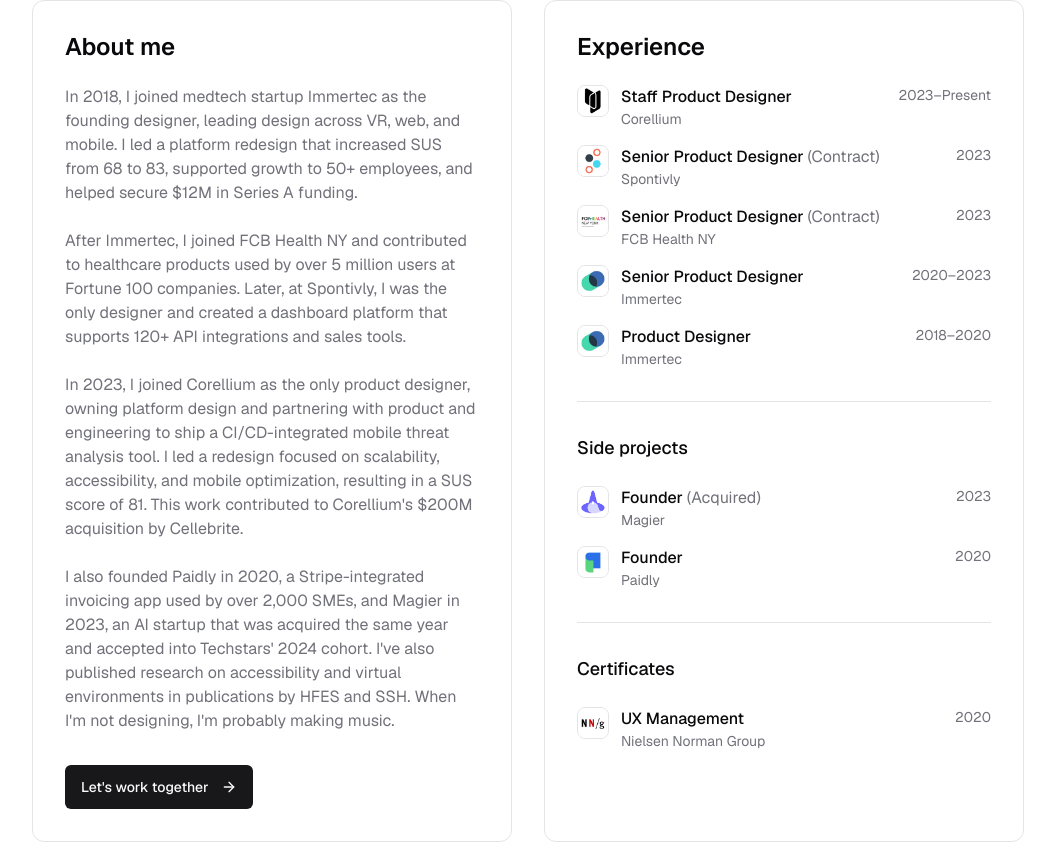
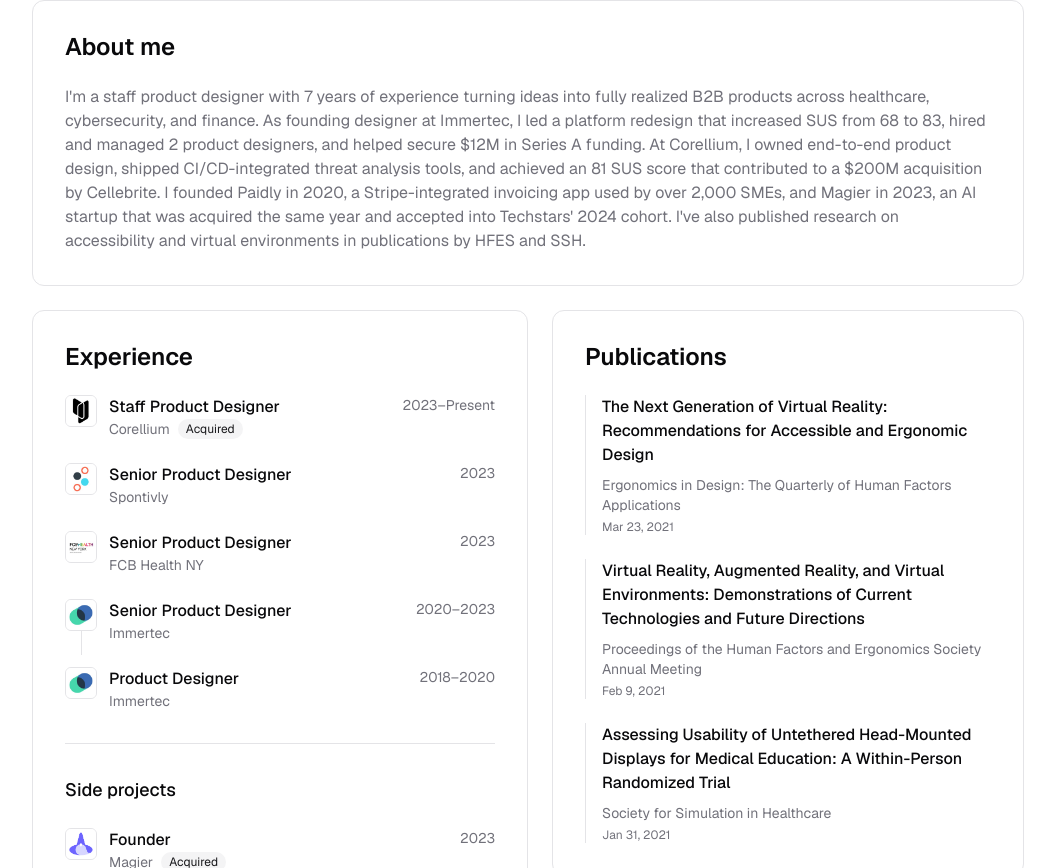
Before and after one commit to brendanciccone/portfolio, a Next.js app: page /about in a window 1280 px wide. Shown: the part 112-980 px from the top of the page, without its empty margins (112-1167 px from the left). Built offline with nearby package versions, Linux system fonts and the light colour scheme.

Commit message:
fix: update about page contents

```diff
--- a/app/about/page.tsx
+++ b/app/about/page.tsx
@@ -16,57 +16,30 @@ export default function About() {
   return (
     <div className="min-h-screen bg-background text-foreground">
       <Header />
-      <div className="max-w-[1024px] mx-auto px-4 py-6 sm:py-8">
-        <div className="flex flex-col gap-6 sm:gap-8">
-          <div className="flex flex-col md:flex-row gap-6 sm:gap-8 md:items-stretch">
-            <div className="w-full md:w-1/2">
-              <FadeIn delay={0} duration={350} className="h-full">
-                <div className="w-full max-w-[528px] mx-auto border border-border rounded-xl p-4 sm:p-8 h-full flex flex-col">
+      <div className="max-w-[1024px] mx-auto px-4 py-6 sm:py-8 flex flex-col gap-6">
+        {/* About Me */}
+        <FadeIn delay={0} duration={350}>
+          <section className="w-full border border-border rounded-xl p-4 sm:p-8 flex flex-col">
             <h1 className="text-xl sm:text-[24px] font-semibold mb-4 sm:mb-6">About me</h1>
             <div className="space-y-4 sm:space-y-6 text-muted-foreground">
               <p className="text-sm sm:text-base">
-                      In 2018, I joined medtech startup Immertec as the founding designer,
-                      leading design across VR, web, and mobile. I led a platform redesign
-                      that increased SUS from 68 to 83, supported growth to 50+ employees,
-                      and helped secure $12M in Series A funding.
-                    </p>
-                    <p className="text-sm sm:text-base">
-                      After Immertec, I joined FCB Health NY and contributed to healthcare
-                      products used by over 5 million users at Fortune 100 companies. Later,
-                      at Spontivly, I was the only designer and created a dashboard platform
-                      that supports 120+ API integrations and sales tools.
-                    </p>
-                    <p className="text-sm sm:text-base">
-                      In 2023, I joined Corellium as the only product designer, owning platform
-                      design and partnering with product and engineering to ship a CI/CD-integrated
-                      mobile threat analysis tool. I led a redesign focused on scalability,
-                      accessibility, and mobile optimization, resulting in a SUS score of 81. This work contributed to Corellium's $200M acquisition by Cellebrite.
-                    </p>
-                    <p className="text-sm sm:text-base">
-                      I also founded Paidly in 2020, a Stripe-integrated invoicing app used by over
-                      2,000 SMEs, and Magier in 2023, an AI startup that was acquired the same year
-                      and accepted into Techstars' 2024 cohort. I've also published research on
-                      accessibility and virtual environments in publications by HFES and SSH. When I'm not designing, I'm probably making music.
+                I'm a staff product designer with 7 years of experience turning ideas into fully realized B2B products across healthcare, cybersecurity, and finance. As founding designer at Immertec, I led a platform redesign that increased SUS from 68 to 83, hired and managed 2 product designers, and helped secure $12M in Series A funding. At Corellium, I owned end-to-end product design, shipped CI/CD-integrated threat analysis tools, and achieved an 81 SUS score that contributed to a $200M acquisition by Cellebrite. I founded Paidly in 2020, a Stripe-integrated invoicing app used by over 2,000 SMEs, and Magier in 2023, an AI startup that was acquired the same year and accepted into Techstars' 2024 cohort. I've also published research on accessibility and virtual environments in publications by HFES and SSH.
               </p>
             </div>
-                  <div className="mt-auto pt-6 sm:pt-8">
-                    <Button asChild className="px-4" size="lg">
-                      <Link href="/contact">
-                        Let's work together <ArrowRight className="ml-1 h-4 w-4 transition-all duration-200" />
-                      </Link>
-                    </Button>
-                  </div>
-                </div>
+          </section>
         </FadeIn>
-            </div>
-            <div className="w-full md:w-1/2">
-              <FadeIn delay={0.1} duration={350} className="h-full">
-                <div className="w-full max-w-[528px] mx-auto border border-border rounded-xl p-4 sm:p-8 h-full flex flex-col">
+
+        {/* Experience | Publications & Certificates */}
+        <div className="flex flex-col md:flex-row gap-6 md:items-stretch min-h-[600px]">
+          {/* Experience */}
+          <FadeIn delay={0.1} duration={350} className="w-full md:w-1/2 flex">
+            <section className="w-full max-w-[528px] mx-auto border border-border rounded-xl p-4 sm:p-8 flex flex-col flex-1">
               <h2 className="text-xl sm:text-[24px] font-semibold mb-4 sm:mb-6">Experience</h2>
-                  <ul className="space-y-4">
+              <div>
+                <ul className="space-y-6">
+                {/* Corellium */}
                 <li className="flex items-start gap-3">
-                      <div className="flex-shrink-0 w-8 h-8 rounded-lg bg-background border border-border flex items-center justify-center overflow-hidden">
-                        {/* Corellium Logo */}
+                  <div className="flex-shrink-0 w-8 h-8 rounded-md bg-background border border-border flex items-center justify-center overflow-hidden">
                     <Image
                       src="/about/logos/corellium.jpeg"
                       alt="Corellium logo"
@@ -77,15 +50,20 @@ export default function About() {
                   </div>
                   <div className="flex-1 flex justify-between items-start min-w-0">
                     <div>
+                      <div className="flex items-center gap-2">
                         <span className="font-medium">Staff Product Designer</span>
-                          <div className="text-sm text-muted-foreground">Corellium</div>
+                      </div>
+                      <div className="text-sm text-muted-foreground flex items-center gap-2">
+                        Corellium
+                        <span className="text-xs bg-secondary text-secondary-foreground px-2 py-0.5 rounded-full">Acquired</span>
+                      </div>
                     </div>
                     <span className="text-sm text-muted-foreground flex-shrink-0 ml-2">2023–Present</span>
                   </div>
                 </li>
+                {/* Spontivly */}
                 <li className="flex items-start gap-3">
-                      <div className="flex-shrink-0 w-8 h-8 rounded-lg bg-background border border-border flex items-center justify-center overflow-hidden">
-                        {/* Spontivly Logo */}
+                  <div className="flex-shrink-0 w-8 h-8 rounded-md bg-background border border-border flex items-center justify-center overflow-hidden">
                     <Image
                       src="/about/logos/spontivly.jpeg"
                       alt="Spontivly logo"
@@ -96,15 +74,17 @@ export default function About() {
                   </div>
                   <div className="flex-1 flex justify-between items-start min-w-0">
                     <div>
-                          <span className="font-medium">Senior Product Designer <span className="font-normal text-muted-foreground">(Contract)</span></span>
+                      <div className="flex items-center gap-2">
+                        <span className="font-medium">Senior Product Designer</span>
+                      </div>
                       <div className="text-sm text-muted-foreground">Spontivly</div>
                     </div>
                     <span className="text-sm text-muted-foreground flex-shrink-0 ml-2">2023</span>
                   </div>
                 </li>
+                {/* FCB Health NY */}
                 <li className="flex items-start gap-3">
-                      <div className="flex-shrink-0 w-8 h-8 rounded-lg bg-background border border-border flex items-center justify-center overflow-hidden">
-                        {/* FCB Health Logo */}
+                  <div className="flex-shrink-0 w-8 h-8 rounded-md bg-background border border-border flex items-center justify-center overflow-hidden">
                     <Image
                       src="/about/logos/fcb_health_ny.jpeg"
                       alt="FCB Health logo"
@@ -115,15 +95,40 @@ export default function About() {
                   </div>
                   <div className="flex-1 flex justify-between items-start min-w-0">
                     <div>
-                          <span className="font-medium">Senior Product Designer <span className="font-normal text-muted-foreground">(Contract)</span></span>
+                      <div className="flex items-center gap-2">
+                        <span className="font-medium">Senior Product Designer</span>
+                      </div>
                       <div className="text-sm text-muted-foreground">FCB Health NY</div>
                     </div>
                     <span className="text-sm text-muted-foreground flex-shrink-0 ml-2">2023</span>
                   </div>
                 </li>
+                {/* Immertec Senior */}
+                <li className="relative flex items-start gap-3">
+                  <div className="flex-shrink-0 w-8 h-8 rounded-md bg-background border border-border flex items-center justify-center overflow-hidden">
+                    <Image
+                      src="/about/logos/immertec.jpeg"
+                      alt="Immertec logo"
+                      width={32}
+                      height={32}
+                      className="w-full h-full object-contain"
+                    />
+                  </div>
+                  {/* Vertical connecting line */}
+                  <div className="absolute left-4 top-8 h-[1.5rem] border-l border-border"></div>
+                  <div className="flex-1 flex justify-between items-start min-w-0">
+                    <div>
+                      <div className="flex items-center gap-2">
+                        <span className="font-medium">Senior Product Designer</span>
+                      </div>
+                      <div className="text-sm text-muted-foreground">Immertec</div>
+                    </div>
+                    <span className="text-sm text-muted-foreground flex-shrink-0 ml-2">2020–2023</span>
+                  </div>
+                </li>
+                {/* Immertec Product Designer */}
                 <li className="flex items-start gap-3">
-                      <div className="flex-shrink-0 w-8 h-8 rounded-lg bg-background border border-border flex items-center justify-center overflow-hidden">
-                        {/* Immertec Logo */}
+                  <div className="flex-shrink-0 w-8 h-8 rounded-md bg-background border border-border flex items-center justify-center overflow-hidden">
                     <Image
                       src="/about/logos/immertec.jpeg"
                       alt="Immertec logo"
@@ -134,40 +139,24 @@ export default function About() {
                   </div>
                   <div className="flex-1 flex justify-between items-start min-w-0">
                     <div>
-                          <span className="font-medium">Senior Product Designer</span>
-                          <div className="text-sm text-muted-foreground">Immertec</div>
+                      <div className="flex items-center gap-2">
+                        <span className="font-medium">Product Designer</span>
                       </div>
-                        <span className="text-sm text-muted-foreground flex-shrink-0 ml-2">2020–2023</span>
-                      </div>
-                    </li>
-                    <li className="flex items-start gap-3">
-                      <div className="flex-shrink-0 w-8 h-8 rounded-lg bg-background border border-border flex items-center justify-center overflow-hidden">
-                        {/* Immertec Logo */}
-                        <Image
-                          src="/about/logos/immertec.jpeg"
-                          alt="Immertec logo"
-                          width={32}
-                          height={32}
-                          className="w-full h-full object-contain"
-                        />
-                      </div>
-                      <div className="flex-1 flex justify-between items-start min-w-0">
-                        <div>
-                          <span className="font-medium">Product Designer</span>
                       <div className="text-sm text-muted-foreground">Immertec</div>
                     </div>
                     <span className="text-sm text-muted-foreground flex-shrink-0 ml-2">2018–2020</span>
                   </div>
                 </li>
               </ul>
+              </div>
               <div className="h-px bg-border my-8" />
               <h3 className="text-lg font-medium mb-4 sm:mb-6">Side projects</h3>
-                  <ul className="space-y-4">
+              <ul className="space-y-6">
+                {/* Magier */}
                 <li className="flex items-start gap-3">
-                      <div className="flex-shrink-0 w-8 h-8 rounded-lg bg-background border border-border flex items-center justify-center overflow-hidden">
-                        {/* Magier Logo */}
+                  <div className="flex-shrink-0 w-8 h-8 rounded-md bg-background border border-border flex items-center justify-center overflow-hidden">
                     <Image
-                          src="/about/logos/magier.jpeg?v=2"
+                      src="/about/logos/magier.jpeg"
                       alt="Magier logo"
                       width={32}
                       height={32}
@@ -176,15 +165,20 @@ export default function About() {
                   </div>
                   <div className="flex-1 flex justify-between items-start min-w-0">
                     <div>
-                          <span className="font-medium">Founder <span className="font-normal text-muted-foreground">(Acquired)</span></span>
-                          <div className="text-sm text-muted-foreground">Magier</div>
+                      <div className="flex items-center gap-2">
+                        <span className="font-medium">Founder</span>
+                      </div>
+                      <div className="text-sm text-muted-foreground flex items-center gap-2">
+                        Magier
+                        <span className="text-xs bg-secondary text-secondary-foreground px-2 py-0.5 rounded-full">Acquired</span>
+                      </div>
                     </div>
                     <span className="text-sm text-muted-foreground flex-shrink-0 ml-2">2023</span>
                   </div>
                 </li>
+                {/* Paidly */}
                 <li className="flex items-start gap-3">
-                      <div className="flex-shrink-0 w-8 h-8 rounded-lg bg-background border border-border flex items-center justify-center overflow-hidden">
-                        {/* Paidly Logo */}
+                  <div className="flex-shrink-0 w-8 h-8 rounded-md bg-background border border-border flex items-center justify-center overflow-hidden">
                     <Image
                       src="/about/logos/paidly.jpeg"
                       alt="Paidly logo"
@@ -195,18 +189,75 @@ export default function About() {
                   </div>
                   <div className="flex-1 flex justify-between items-start min-w-0">
                     <div>
+                      <div className="flex items-center gap-2">
                         <span className="font-medium">Founder</span>
+                      </div>
                       <div className="text-sm text-muted-foreground">Paidly</div>
                     </div>
                     <span className="text-sm text-muted-foreground flex-shrink-0 ml-2">2020</span>
                   </div>
                 </li>
               </ul>
-                  <div className="h-px bg-border my-8" />
-                  <h3 className="text-lg font-medium mb-4 sm:mb-6">Certificates</h3>
+            </section>
+          </FadeIn>
+
+          {/* Publications & Certificates */}
+          <div className="w-full md:w-1/2 flex flex-col gap-6 flex-1">
+            <FadeIn delay={0.15} duration={350} className="flex-1">
+              <section className="w-full border border-border rounded-xl p-4 sm:p-8 flex flex-col flex-1">
+                <h2 className="text-xl sm:text-[24px] font-semibold mb-4 sm:mb-6">Publications</h2>
+                <div className="space-y-6 flex-1">
+                  <div className="border-l border-border pl-4">
+                    <h3 className="font-medium mb-2">
+                      <Link
+                        href="https://journals.sagepub.com/doi/10.1177/10648046211002578"
+                        target="_blank"
+                        rel="noopener noreferrer"
+                        className="hover:underline"
+                      >
+                        The Next Generation of Virtual Reality: Recommendations for Accessible and Ergonomic Design
+                      </Link>
+                    </h3>
+                    <p className="text-sm text-muted-foreground mb-1">Ergonomics in Design: The Quarterly of Human Factors Applications</p>
+                    <p className="text-xs text-muted-foreground">Mar 23, 2021</p>
+                  </div>
+                  <div className="border-l border-border pl-4">
+                    <h3 className="font-medium mb-2">
+                      <Link
+                        href="https://journals.sagepub.com/doi/abs/10.1177/1071181320641514"
+                        target="_blank"
+                        rel="noopener noreferrer"
+                        className="hover:underline"
+                      >
+                        Virtual Reality, Augmented Reality, and Virtual Environments: Demonstrations of Current Technologies and Future Directions
+                      </Link>
+                    </h3>
+                    <p className="text-sm text-muted-foreground mb-1">Proceedings of the Human Factors and Ergonomics Society Annual Meeting</p>
+                    <p className="text-xs text-muted-foreground">Feb 9, 2021</p>
+                  </div>
+                  <div className="border-l border-border pl-4">
+                    <h3 className="font-medium mb-2">
+                      <Link
+                        href="https://pubmed.ncbi.nlm.nih.gov/35093978/"
+                        target="_blank"
+                        rel="noopener noreferrer"
+                        className="hover:underline"
+                      >
+                        Assessing Usability of Untethered Head-Mounted Displays for Medical Education: A Within-Person Randomized Trial
+                      </Link>
+                    </h3>
+                    <p className="text-sm text-muted-foreground mb-1">Society for Simulation in Healthcare</p>
+                    <p className="text-xs text-muted-foreground">Jan 31, 2021</p>
+                  </div>
+                </div>
+              </section>
+            </FadeIn>
+            <FadeIn delay={0.18} duration={350}>
+              <section className="w-full border border-border rounded-xl p-4 sm:p-8">
+                <h2 className="text-xl sm:text-[24px] font-semibold mb-4 sm:mb-6">Certificates</h2>
                 <ul className="space-y-4">
                     <li className="flex items-start gap-3">
-                      <div className="flex-shrink-0 w-8 h-8 rounded-lg bg-background border border-border flex items-center justify-center overflow-hidden">
+                      <div className="flex-shrink-0 w-8 h-8 rounded-md bg-background border border-border flex items-center justify-center overflow-hidden">
                         {/* Nielsen Norman Group Logo */}
                         <Image
                           src="/about/logos/nielsen_norman_group.jpeg"
@@ -225,61 +276,14 @@ export default function About() {
                       </div>
                     </li>
                   </ul>
-                </div>
+              </section>
             </FadeIn>
           </div>
         </div>
+
+        {/* Currently */}
         <FadeIn delay={0.2} duration={350}>
-            <div className="w-full border border-border rounded-xl p-4 sm:p-8">
-              <h2 className="text-xl sm:text-[24px] font-semibold mb-4 sm:mb-6">Publications</h2>
-              <div className="space-y-6">
-                <div className="border-l-2 border-border pl-4">
-                  <h3 className="font-medium mb-2">
-                    <Link
-                      href="https://journals.sagepub.com/doi/10.1177/10648046211002578"
-                      target="_blank"
-                      rel="noopener noreferrer"
-                      className="hover:underline"
-                    >
-                      The Next Generation of Virtual Reality: Recommendations for Accessible and Ergonomic Design
-                    </Link>
-                  </h3>
-                  <p className="text-sm text-muted-foreground mb-1">Ergonomics in Design: The Quarterly of Human Factors Applications</p>
-                  <p className="text-xs text-muted-foreground">Mar 23, 2021</p>
-                </div>
-                <div className="border-l-2 border-border pl-4">
-                  <h3 className="font-medium mb-2">
-                    <Link
-                      href="https://journals.sagepub.com/doi/abs/10.1177/1071181320641514"
-                      target="_blank"
-                      rel="noopener noreferrer"
-                      className="hover:underline"
-                    >
-                      Virtual Reality, Augmented Reality, and Virtual Environments: Demonstrations of Current Technologies and Future Directions
-                    </Link>
-                  </h3>
-                  <p className="text-sm text-muted-foreground mb-1">Proceedings of the Human Factors and Ergonomics Society Annual Meeting</p>
-                  <p className="text-xs text-muted-foreground">Feb 9, 2021</p>
-                </div>
-                <div className="border-l-2 border-border pl-4">
-                  <h3 className="font-medium mb-2">
-                    <Link
-                      href="https://pubmed.ncbi.nlm.nih.gov/35093978/"
-                      target="_blank"
-                      rel="noopener noreferrer"
-                      className="hover:underline"
-                    >
-                      Assessing Usability of Untethered Head-Mounted Displays for Medical Education: A Within-Person Randomized Trial
-                    </Link>
-                  </h3>
-                  <p className="text-sm text-muted-foreground mb-1">Society for Simulation in Healthcare</p>
-                  <p className="text-xs text-muted-foreground">Jan 31, 2021</p>
-                </div>
-              </div>
-            </div>
-          </FadeIn>
-          <FadeIn delay={0.3} duration={350}>
-            <div className="w-full border border-border rounded-xl p-4 sm:p-8">
+          <section className="w-full border border-border rounded-xl p-4 sm:p-8">
             <h2 className="text-xl sm:text-[24px] font-semibold mb-4 sm:mb-6">Currently</h2>
             <div className="flex flex-col md:flex-row gap-8">
               <div className="w-full md:w-1/2">
@@ -371,10 +375,8 @@ export default function About() {
                 </div>
               </div>
             </div>
-            </div>
+          </section>
         </FadeIn>
-        </div>
-
         <Footer />
       </div>
     </div>
```
Lines whose indentation alone changed are shown as unchanged.
